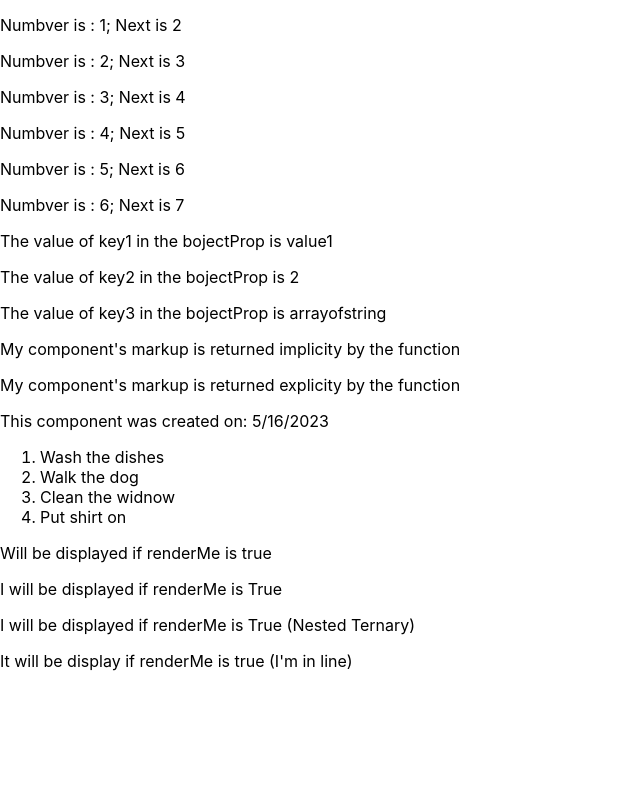
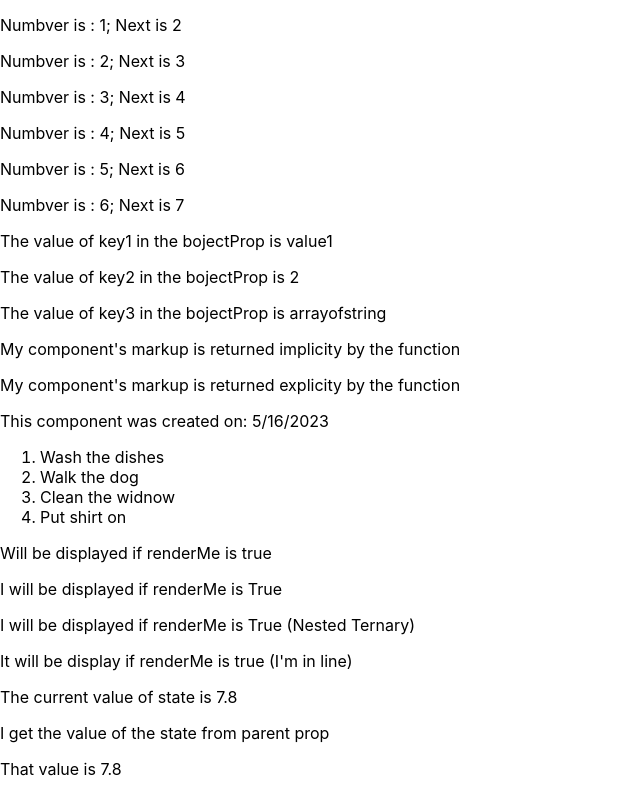
Before and after one commit to Emil88PL/my_second_app, a React (Create React App) app: page / in a window 1280 px wide. Shown: the part 385-1180 px from the top of the page, without its empty margins (0-640 px from the left). Before the commit the page ends 1072 px from the top, so only its background shows below. Built offline with nearby package versions, Linux system fonts and the light colour scheme.

Commit message:
useState

```diff
--- a/src/App.js
+++ b/src/App.js
@@ -10,7 +10,7 @@ import ConditionalRender3 from './Components/ConditionalRender3';
 import InlineLogicalExpression from './Components/InlineLogicalExpression';
 import Name from './Components/Name';
 import ComponentWithProps from './Components/ComponentWithProps';
-
+import ComponentWithState from './Components/ComponentWithState';
 
 
 function App() {
@@ -52,6 +52,7 @@ function App() {
       <ConditionalRender2 />
       <ConditionalRender3 />
       <InlineLogicalExpression />
+      <ComponentWithState />
     </React.Fragment>
   )
 };
--- a/src/Components/ComponentWithProps.jsx
+++ b/src/Components/ComponentWithProps.jsx
@@ -53,20 +53,20 @@ ComponentWithProps.defaultProps = {
 };
 
 ComponentWithProps.propTypes = {
-    headerText: PropTypes.string.isRequired,
-    someString: PropTypes.string.isRequired,
-    numericProp: PropTypes.number.isRequired,
-    expressionProp: PropTypes.func.isRequired,
-    valueProp: PropTypes.func.isRequired,
+    headerText: PropTypes.string,
+    someString: PropTypes.string,
+    numericProp: PropTypes.number,
+    expressionProp: PropTypes.func,
+    valueProp: PropTypes.func,
     arrayProp: PropTypes.array,
     objectProp: PropTypes.shape({
-        key1: PropTypes.string.isRequired,
-        key2: PropTypes.number.isRequired,
-        key3: PropTypes.array.isRequired
-
-    }).isRequired
-
-
+        key1: PropTypes.string,
+        key2: PropTypes.number,
+        key3: PropTypes.array,
+    }),
+    // could aslo have used PropTypes.exact here to ensure
+    // that only these keys were present
+    unsuppliedProp: PropTypes.any
 };
 
 
--- /dev/null
+++ b/src/Components/ComponentWithState.jsx
@@ -0,0 +1,19 @@
+import React, { useState} from 'react';
+
+import CountUser from './CountUser';
+
+const ComponentWithState = () => {
+
+    const [count, setCount] = useState(7.8);
+
+    return (
+        <>
+            <p>The current value of state is {count}</p>
+            <CountUser countProp={count} />
+        </>
+    );
+
+
+};
+
+export default ComponentWithState;
--- /dev/null
+++ b/src/Components/CountUser.jsx
@@ -0,0 +1,13 @@
+
+const CountUser = ({countProp}) => {
+
+    return (
+        <>
+        <p>I get the value of the state from parent prop</p>
+        <p>That value is {countProp}</p>
+        </>
+    );
+
+};
+
+export default CountUser;
```
